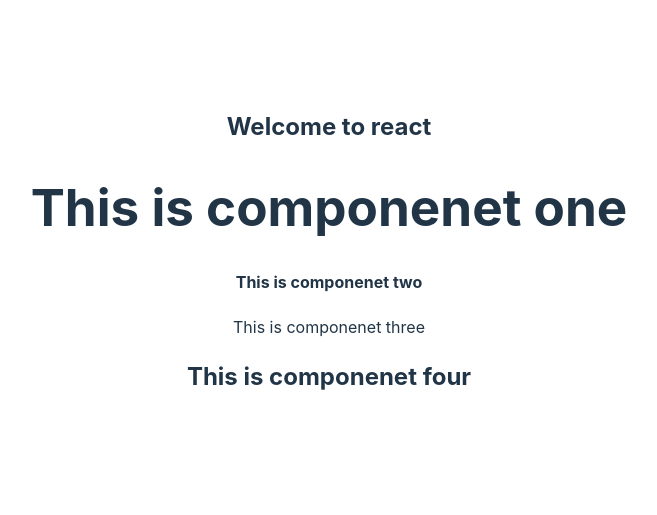
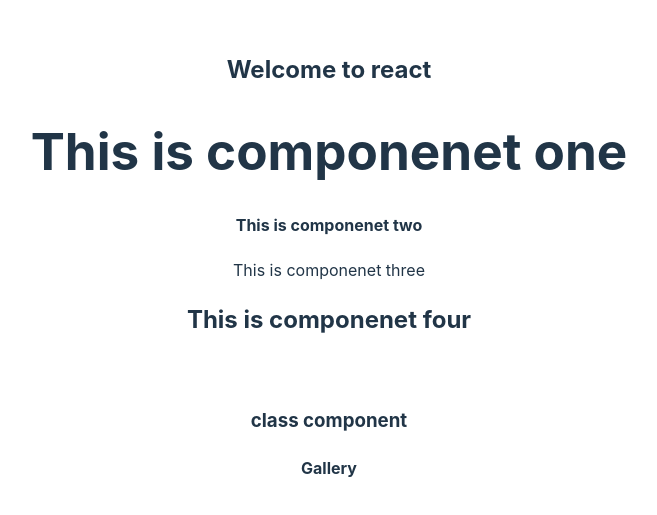
Before and after one commit to DharanyaS2005/SECE2025MERN, a React (Vite) app in the folder seceFrontend/: page / in a window 1280 px wide. Shown: the part 133-648 px from the top of the page, without its empty margins (311-968 px from the left). Built offline with nearby package versions, Linux system fonts and the light colour scheme.

Commit message:
day 7 AN

```diff
--- a/seceFrontend/src/App.jsx
+++ b/seceFrontend/src/App.jsx
@@ -1,6 +1,4 @@
-import { useState } from 'react'
-import reactLogo from './assets/react.svg'
-import viteLogo from '/vite.svg'
+
 import './App.css'
 import Home from './components/FunctionalComponents/Home';
 import Comone from './components/FunctionalComponents/Comone';
@@ -8,10 +6,12 @@ import Comtwo from './components/FunctionalComponents/Comtwo';
 import Comthree from './components/FunctionalComponents/Comthree';
 import Comfour from './components/FunctionalComponents/Comfour';
 import Comfive from './components/FunctionalComponents/Comfive';
+import Gallery from './components/FunctionalComponents/gallery';
+import ClassCompEG from'./components/classComponents/ClassCompEG';
 
 
 function App() {
-  const [count, setCount] = useState(0)
+
 
   return (
     <div>
@@ -21,6 +21,10 @@ function App() {
       <Comthree/>
       <Comfour/>
       <Comfive/>
+      <ClassCompEG/>
+      <Gallery/>
+
+
     </div>
   )
 }
--- /dev/null
+++ b/seceFrontend/src/components/FunctionalComponents/Gallery.jsx
@@ -0,0 +1,11 @@
+import React from 'react'
+
+const Gallery = () => {
+  return (
+    <div>
+      <h4>Gallery</h4>
+    </div>
+  )
+}
+
+export default Gallery;
--- /dev/null
+++ b/seceFrontend/src/components/classComponents/ClassCompEG.jsx
@@ -0,0 +1,12 @@
+import React from 'react';
+
+class ClassCompEg extends React.Component{
+    render(){
+    return(
+        <div>
+        <h3>class component</h3>
+        </div>
+    )
+    }
+}
+export default ClassCompEg;
```
